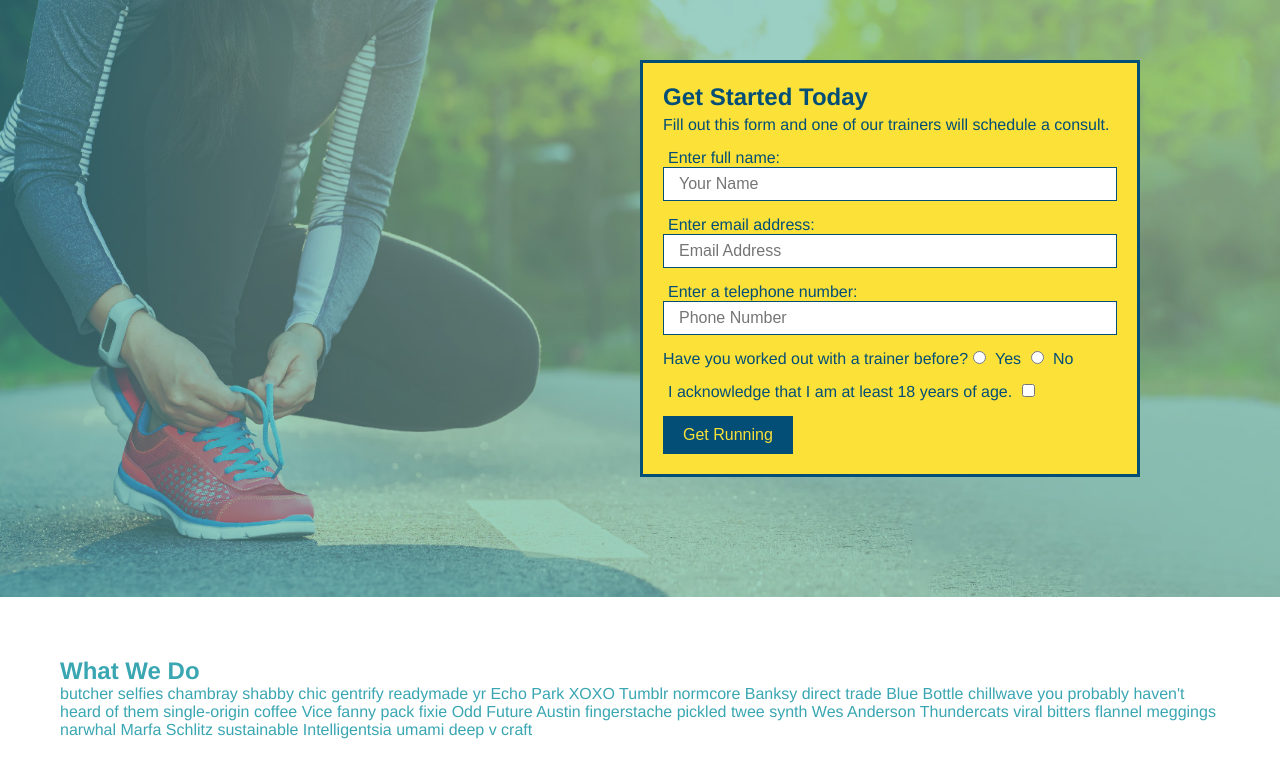
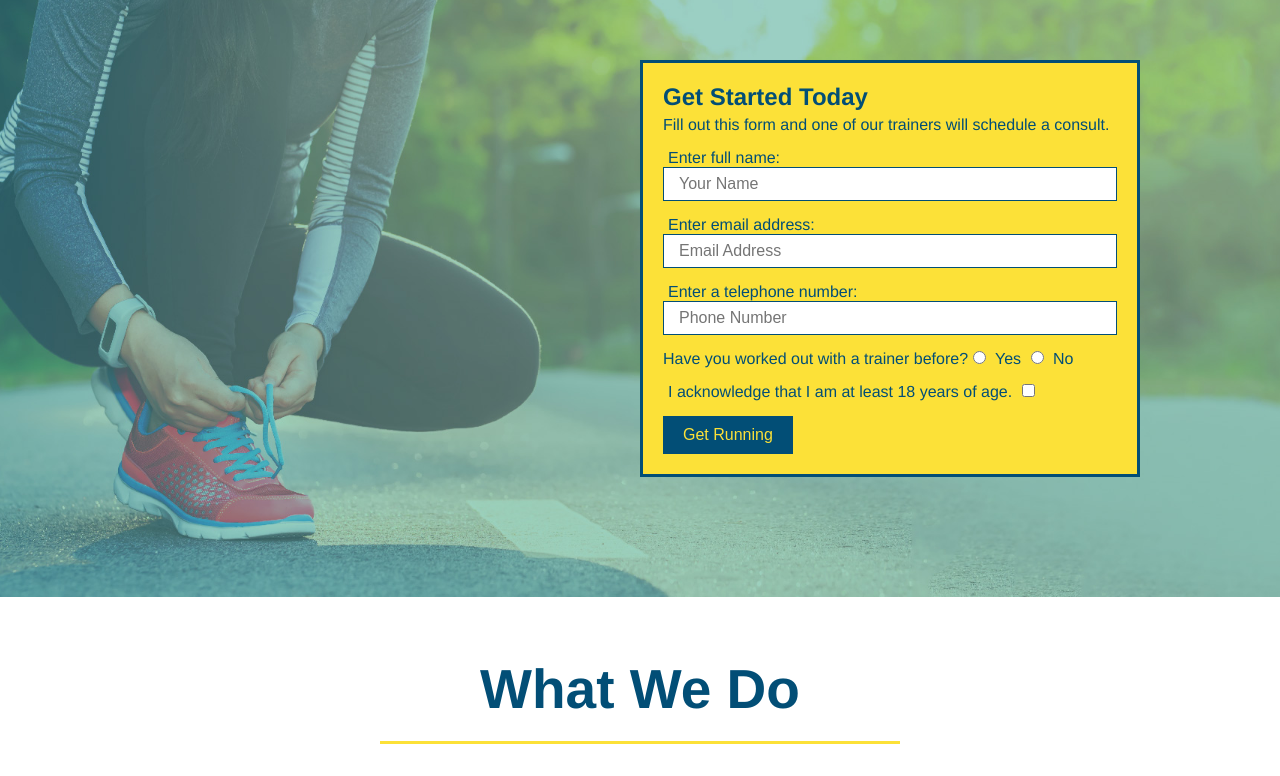
Before and after one commit to TCYang1006/run-buddy, a plain HTML site: page index.html in a window 1280 px wide. Shown: the part 85-861 px from the top of the page. Drawn offline with Linux system fonts and the light colour scheme.

Commit message:
style what we do

```diff
--- a/assets/css/style.css
+++ b/assets/css/style.css
@@ -119,3 +119,22 @@ margin: 0 5px;
 section{
     padding: 60px;
 }
+.intro{
+    text-align: center;
+}
+.intro h2{
+    font-size: 55px;
+    color: #024e76;
+    margin-bottom: 35px;
+    padding: 0 100px 20px;
+    border-bottom: 3px solid;
+    border-color: #fce138;
+    display: inline-block;
+}
+.intro p{
+    line-height:1.7;
+    color: #39a6b2;
+    width: 80%;
+    font-size: 20px;
+    margin: 0 auto;
+}
--- a/index.html
+++ b/index.html
@@ -67,7 +67,7 @@
 </section>
 
 <body>
-    <section id="what-we-do">
+    <section id="what-we-do" class="intro">
         <h2>What We Do</h2>
         <p>
             butcher selfies chambray shabby chic gentrify readymade yr Echo Park XOXO Tumblr normcore Banksy direct trade Blue Bottle chillwave you probably haven't heard of them single-origin coffee Vice fanny pack fixie Odd Future Austin fingerstache pickled twee synth Wes Anderson Thundercats viral bitters flannel meggings narwhal Marfa Schlitz sustainable Intelligentsia umami deep v craft
```
